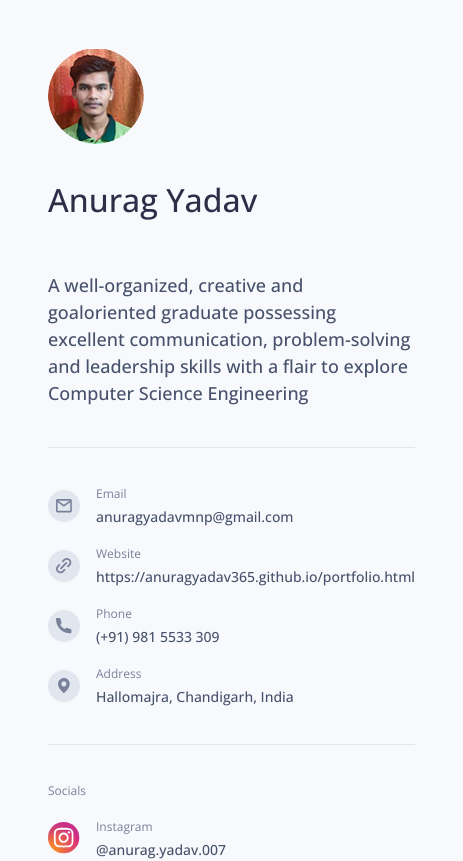
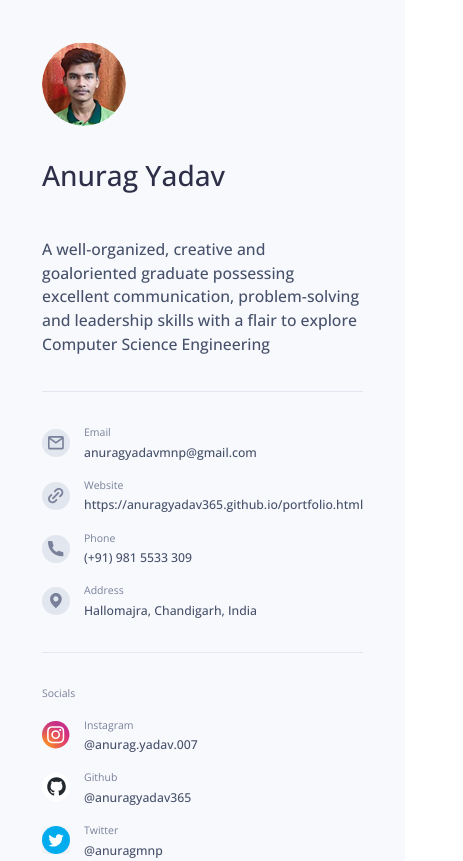
Before and after one commit to localbody/vue3resume, a Vue app: page / in a window 390 px wide. Shown: the top 861 px of the page, 463 px wide, since content can reach past the window. Built offline with nearby package versions, Linux system fonts and the light colour scheme.

Commit message:
adaptive

```diff
--- a/src/assets/styles/style.css
+++ b/src/assets/styles/style.css
@@ -564,7 +564,7 @@ hr {
 }
 
 @media (max-width: 400px) {
-  .main {
+  body {
     font-size: 14px;
   }
 }
```
